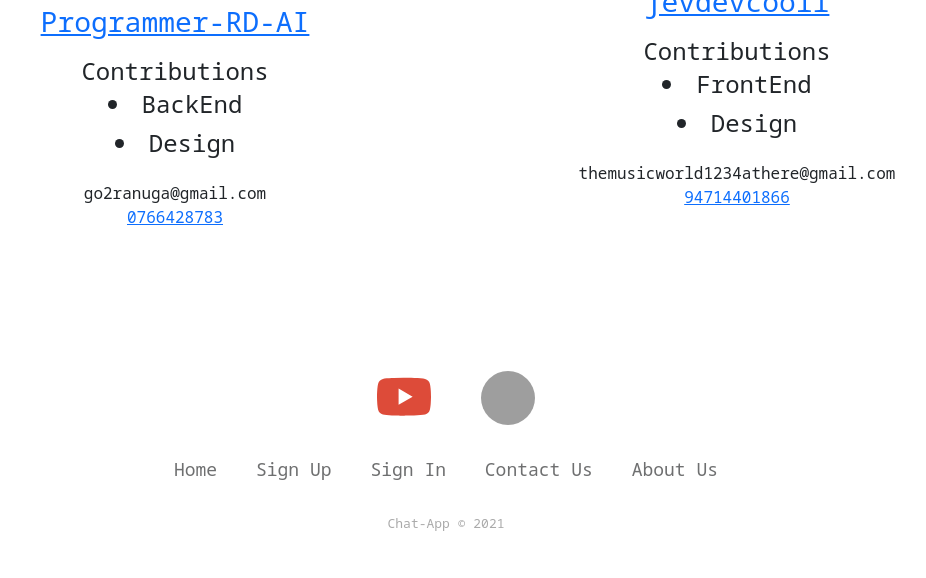
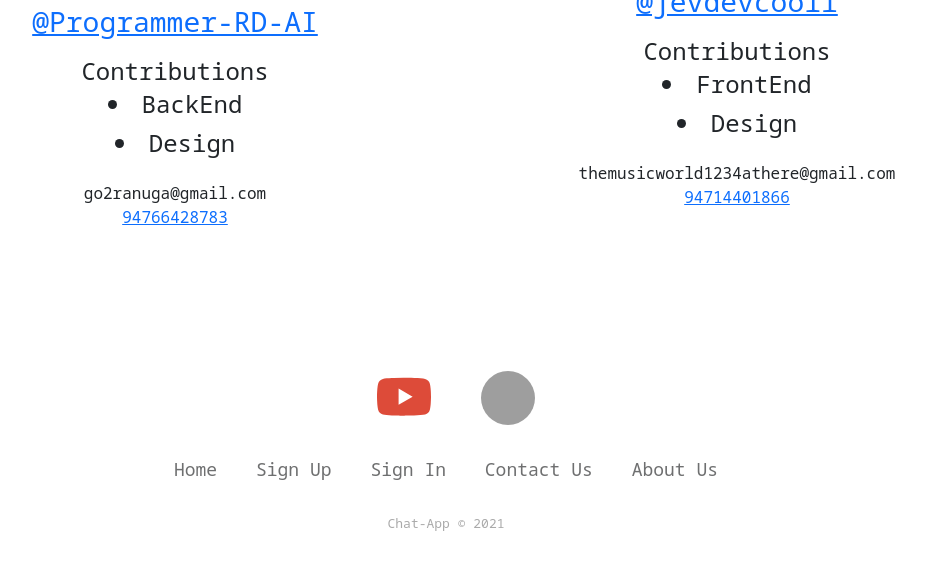
Before and after one commit to Programmer-RD-AI/Chat-App, a Flask app: page / in a window 1280 px wide. Shown: the part 1195-1773 px from the top of the page, without its empty margins (194-1120 px from the left). Run offline with Flask 2, Linux system fonts and the light colour scheme; some libraries are stand-ins or nearby versions; grey boxes are pictures that could not be loaded.

Commit message:
Small Changes
Small Changes

```diff
--- a/server/templates/home.html
+++ b/server/templates/home.html
@@ -70,7 +70,7 @@ data-full-width-responsive="true"></ins>
       <img src="https://avatars.githubusercontent.com/u/79456372?v=4" width="250px" height="250px" alt="" style="border-radius: 25px !important;"/>
       <h3>
 
-        <a href="htttps://github.com/Programmer-RD-AI">Programmer-RD-AI</a>
+        <a href="htttps://github.com/Programmer-RD-AI">@Programmer-RD-AI</a>
       </h3>
       <h4>
         Contributions
@@ -80,7 +80,7 @@ data-full-width-responsive="true"></ins>
     <div class="contactus" id="contactus">
         go2ranuga@gmail.com
         <br>
-        <a href="tel:94766428783">0766428783</a>
+        <a href="tel:94766428783">94766428783</a>
     </div>
     </div>
     <div class="col">
@@ -89,7 +89,7 @@ data-full-width-responsive="true"></ins>
         <a
           href="htttps://github.com/jevdevcooll
         "
-          >jevdevcooll
+          >@jevdevcooll
         </a>
       </h3>
       <h4>
```
